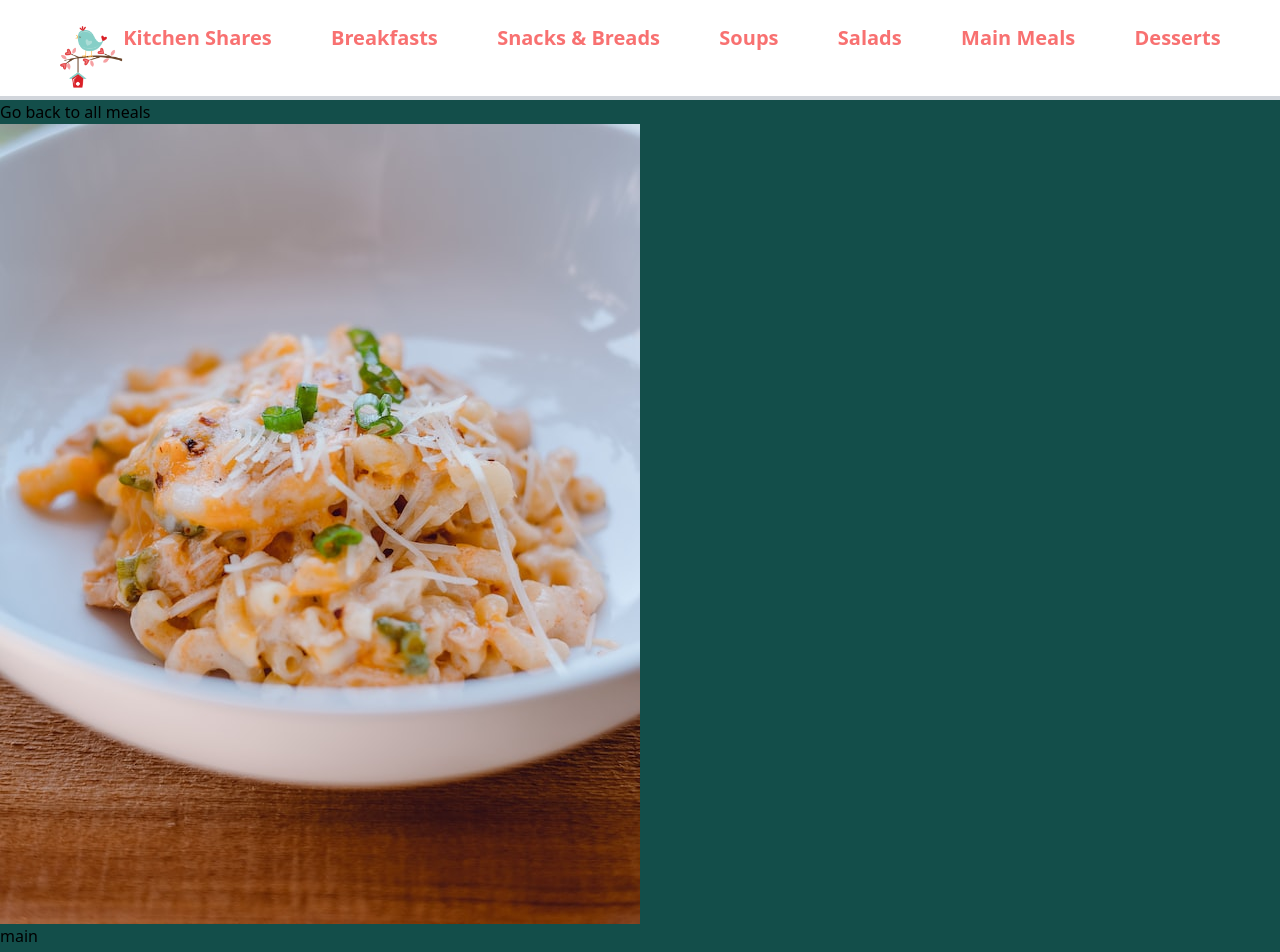
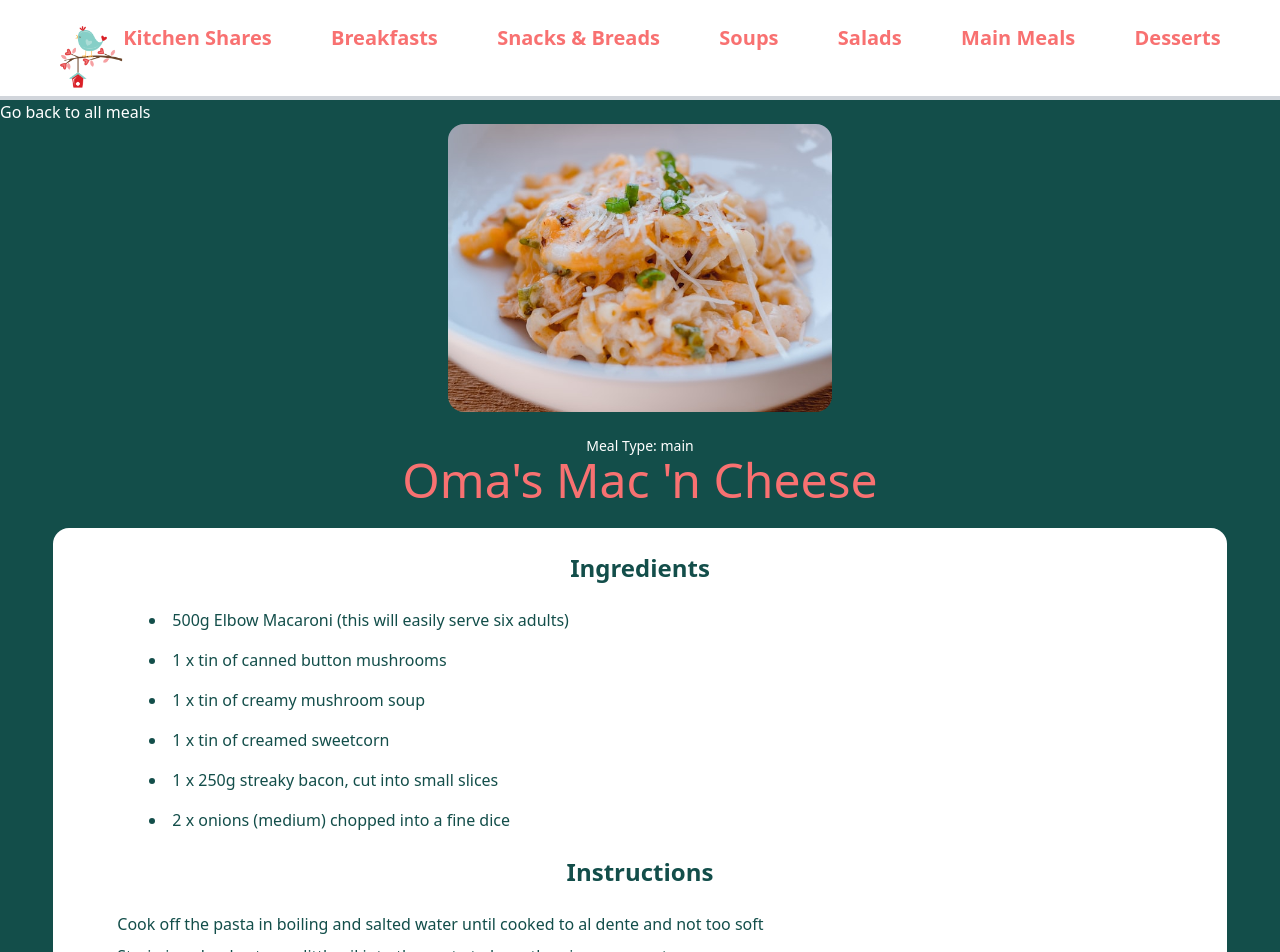
Before and after one commit to BiancaNiemann/Recipe_Site_React, a React (Vite) app: page /1 in a window 1280 px wide. Shown: the top 952 px of the page. Built offline with nearby package versions, Linux system fonts and the light colour scheme.

Commit message:
recipe detail card styling commit

```diff
--- a/src/data/data.jsx
+++ b/src/data/data.jsx
@@ -158,7 +158,7 @@ export const meals = [
         mealType: "breakfast",
         mealSearch: ['oats', 'bananas', 'apple'],
         isVege : true,
-        image:"oats",
+        image:"oats.jpg",
         alt: "Bowls of oats",
         ingredients: [
             '2 cups Oats',
@@ -364,7 +364,7 @@ export const meals = [
         mealType: "breakfast",
         mealSearch: ['muffins', 'healthy', 'kids'],
         isVege : true,
-        image:'health-muffins-savoury',
+        image:'Health-kid-muffins.JPG',
         alt: 'Healthy kids muffins image',
         ingredients: [
             '2 1/2 cups flour',
@@ -396,7 +396,7 @@ export const meals = [
         mealType: "breakfast",
         mealSearch: ['muffins', 'healthy', 'kids'],
         isVege : true,
-        image:'health-muffins-sweet',
+        image:'Health-kid-muffins-sweet.JPG',
         alt: 'Healthy kids muffins image',
         ingredients: [
             '2 1/2 cups flour',
@@ -474,10 +474,10 @@ export const meals = [
         instructions:[
             'Heat oven to 180 deg',
             'Mix together yoghurt, oil and milk',
-            'Add flouer and baking powder and knead',
+            'Add flour and baking powder and knead',
             'Add chopped apple and raisins',
             'Using your hands roll 12 small breadrolls and lay on a tray with baking paper',
-            'Bake for about 20 minutes'
+            'Bake for about 20 minutes and check if ready'
         ],
         notes: [
         ],
--- a/src/pages/Breakfast.jsx
+++ b/src/pages/Breakfast.jsx
@@ -14,7 +14,7 @@ export default function Breakfast() {
                         key={item.uuid}
                         style={{ textDecoration: 'none' }}
                     >
-                        <img className="w-60 h-40 rounded-md" src={item.image} alt={item.alt}/>
+                        <img className="w-60 h-40 rounded-md" src={`../public/images/${item.image}`} alt={item.alt}/>
                             <h3 className="text-teal-900 font-bold px-4 w-60 pt-8 text-center text-xl">{item.name}</h3>
                     </Link>
                 </div>
--- a/src/pages/Desserts.jsx
+++ b/src/pages/Desserts.jsx
@@ -13,7 +13,7 @@ export default function Dessert(){
                         key={item.uuid}
                         style={{ textDecoration: 'none' }}
                     >
-                        <img className="w-60 h-40 rounded-md object-cover" src={`../public/images/${item.image}`} />
+                        <img className="w-60 h-40 rounded-md object-cover" src={`../public/images/${item.image}`} alt={item.alt}/>
                         <div>
                             <h3 className="text-teal-900 font-bold px-4 w-60 pt-8 text-center text-xl">{item.name}</h3>
                         </div>
--- a/src/pages/Home.jsx
+++ b/src/pages/Home.jsx
@@ -16,7 +16,7 @@ export default function Home(){
                     to={`../${item.uuid}`}
                     key={item.uuid}
                     className="flex flex-col items-center bg-white w-4/6 rounded-xl  shadow-lg  hover:shadow-teal-500/50" >
-                        <img className="w-full h-96 rounded-t-xl object-cover" src={`../public/images/${item.image}`}/>
+                        <img className="w-full h-96 rounded-t-xl object-cover" src={`../public/images/${item.image}`} alt={item.alt}/>
                         <div className="text-teal-900">
                             <h4 className="capitalize py-6 font-semibold text-center">meal type: {item.mealType}</h4>
                             <h3 className="capitalize py-6 font-extrabold text-center text-4xl">{item.name}</h3>
--- a/src/pages/MainMeals.jsx
+++ b/src/pages/MainMeals.jsx
@@ -13,7 +13,7 @@ export default function MainMeals(){
                         key={item.uuid}
                         style={{ textDecoration: 'none' }}
                     >
-                        <img className="w-60 h-40 rounded-md object-cover" src={`../public/images/${item.image}`} />
+                        <img className="w-60 h-40 rounded-md object-cover" src={`../public/images/${item.image}`} alt={item.alt}/>
                         <div>
                             <h3 className="text-teal-900 font-bold px-4 w-60 pt-8 text-center text-xl">{item.name}</h3>
                         </div>
--- a/src/pages/RecipeDetail.jsx
+++ b/src/pages/RecipeDetail.jsx
@@ -1,24 +1,41 @@
 import React from "react"
-import {useParams, Link} from "react-router-dom"
-import {meals} from "../data/data"
+import { useParams, Link } from "react-router-dom"
+import { meals } from "../data/data"
 //import {AiOutlineArrowLeft} from 'react-icons/Ai'
 
 
-export default function RecipeDetails(){
-    const {userId} = useParams()
+export default function RecipeDetails() {
+    const { userId } = useParams()
     let pageUrl = "../"
 
     const recipeRender = meals.map(item => {
 
-        if(item.uuid == userId){
+        if (item.uuid == userId) {
+            let ingredients = item.ingredients.map(item => {
+                return (
+                    <li className="mb-4">{item}</li>
+                )
+            })
+            let instructions = item.instructions.map(item => {
+                return (
+                    <li className="mb-2 list-none">{item}</li>
+                )
+            })
             pageUrl = `/${item.mealType}`
             return (
-                <div className="mealBox" key={item.uuid} >
-                        <img className="mealImg" src={`../public/images/${item.image}`}/>
-                        <div className="mealDetails">
-                            <h4 className="mealType">{item.mealType}</h4>
-                            <h3>{item.name}</h3>
+                <div className="mealBox flex flex-col items-center text-center text-white" key={item.uuid} >
+                    <img className="mealImg w-96 h-72 rounded-2xl object-cover mb-6" src={`../public/images/${item.image}`} alt={item.alt} />
+                    <div className="mealDetails w-11/12">
+                        <h4 className="mealType text-sm">Meal Type: {item.mealType}</h4>
+                        <h3 className="text-5xl text-red-400 mb-6">{item.name}</h3>
+                        <div className="bg-white pb-6 pt-6 rounded-2xl">
+                            <h5 className="text-2xl mb-6 text-teal-900 font-semibold">Ingredients</h5>
+                            <p className="text-left ml-24 mb-6 text-teal-900">{ingredients}</p>
+                            <h5 className="text-2xl mb-6 text-teal-900 font-semibold">Instructions</h5>
+                            <p className="text-left ml-16 mr-16 text-teal-900">{instructions}</p>
                         </div>
+
+                    </div>
                 </div>
 
             )
@@ -30,11 +47,10 @@ export default function RecipeDetails(){
             <Link
                 to={pageUrl}
                 className="flex">
-
-            <h3>Go back to all meals </h3>
+                <h3 className="text-white">Go back to all meals </h3>
             </Link>
 
-            <div className="flex">
+            <div className="flex flex-col items-center">
                 {recipeRender}
             </div>
         </div>
--- a/src/pages/Salads.jsx
+++ b/src/pages/Salads.jsx
@@ -14,7 +14,7 @@ export default function Salad(){
                         key={item.uuid}
                         style={{ textDecoration: 'none' }}
                     >
-                        <img className="w-60 h-40 rounded-md object-cover" src={`../public/images/${item.image}`} />
+                        <img className="w-60 h-40 rounded-md object-cover" src={`../public/images/${item.image}`} alt={item.alt}/>
                         <div>
                             <h3 className="text-teal-900 font-bold px-4 w-60 pt-8 text-center text-xl">{item.name}</h3>
                         </div>
--- a/src/pages/Snacks&Breads.jsx
+++ b/src/pages/Snacks&Breads.jsx
@@ -13,7 +13,7 @@ export default function SnacksAndBreads(){
                         key={item.uuid}
                         style={{ textDecoration: 'none' }}
                     >
-                        <img className="w-60 h-40 rounded-md object-cover" src={`../public/images/${item.image}`} />
+                        <img className="w-60 h-40 rounded-md object-cover" src={`../public/images/${item.image}`} alt={item.alt} />
                         <div>
                             <h3 className="text-teal-900 font-bold px-4 w-60 pt-8 text-center text-xl">{item.name}</h3>
                         </div>
--- a/src/pages/Soups.jsx
+++ b/src/pages/Soups.jsx
@@ -14,11 +14,10 @@ export default function Soups() {
                         key={item.uuid}
                         style={{ textDecoration: 'none' }}
                     >
-                        <img className="w-60 h-40 rounded-md object-cover" src={`../public/images/${item.image}`} />
+                        <img className="w-60 h-40 rounded-md object-cover" src={`../public/images/${item.image}`} alt={item.alt}/>
                         <h3 className="text-teal-900 font-bold px-4 w-60 pt-8 text-center text-xl">{item.name}</h3>
                     </Link>
                 </div>
-
             )
         }
     })
```
